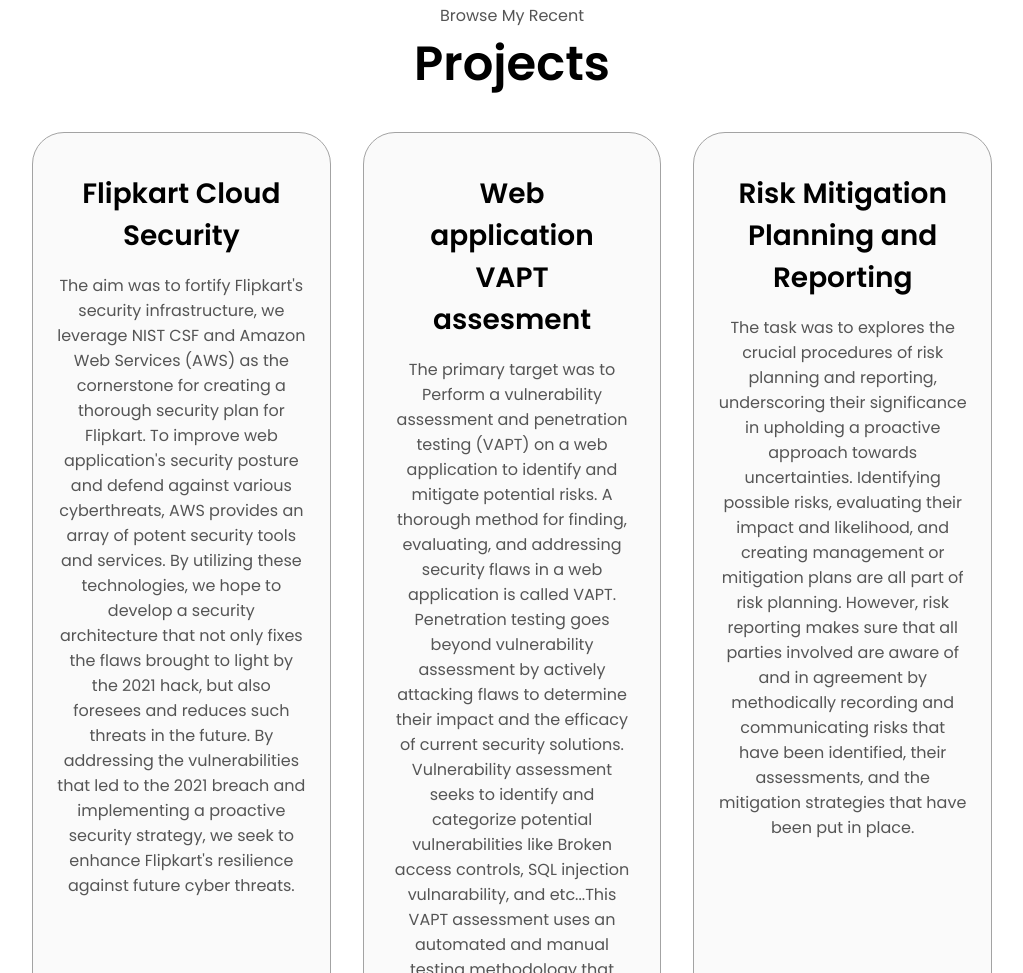
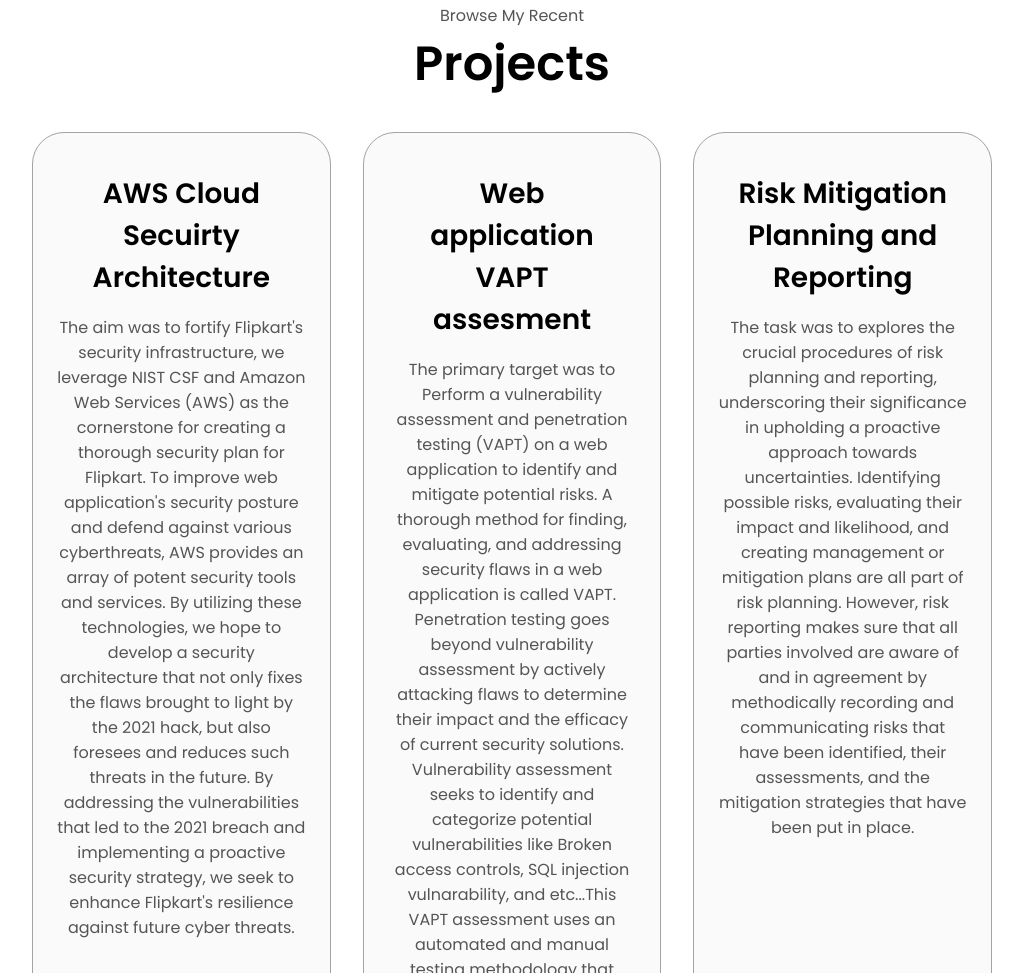
Before and after one commit to Monishteja/Personalwebsite, a plain HTML site: page index.html in a window 1280 px wide. Shown: the part 2201-3174 px from the top of the page, without its empty margins (128-1151 px from the left). Drawn offline with Linux system fonts and the light colour scheme.

Commit message:
Add files via upload

```diff
--- a/index.html
+++ b/index.html
@@ -400,7 +400,7 @@
       <div class="experience-details-container">
         <div class="about-containers">
           <div class="details-container color-container">
-            <h2 class="experience-sub-title project-title">Flipkart Cloud Security</h2>
+            <h2 class="experience-sub-title project-title">AWS Cloud Secuirty Architecture</h2>
             <p>The aim was to fortify Flipkart's security infrastructure, we leverage NIST CSF and Amazon Web Services (AWS) as the cornerstone for creating a
               thorough security plan for Flipkart. To improve web application's security posture and defend against
               various cyberthreats, AWS provides an array of potent security tools and services. By utilizing
```
